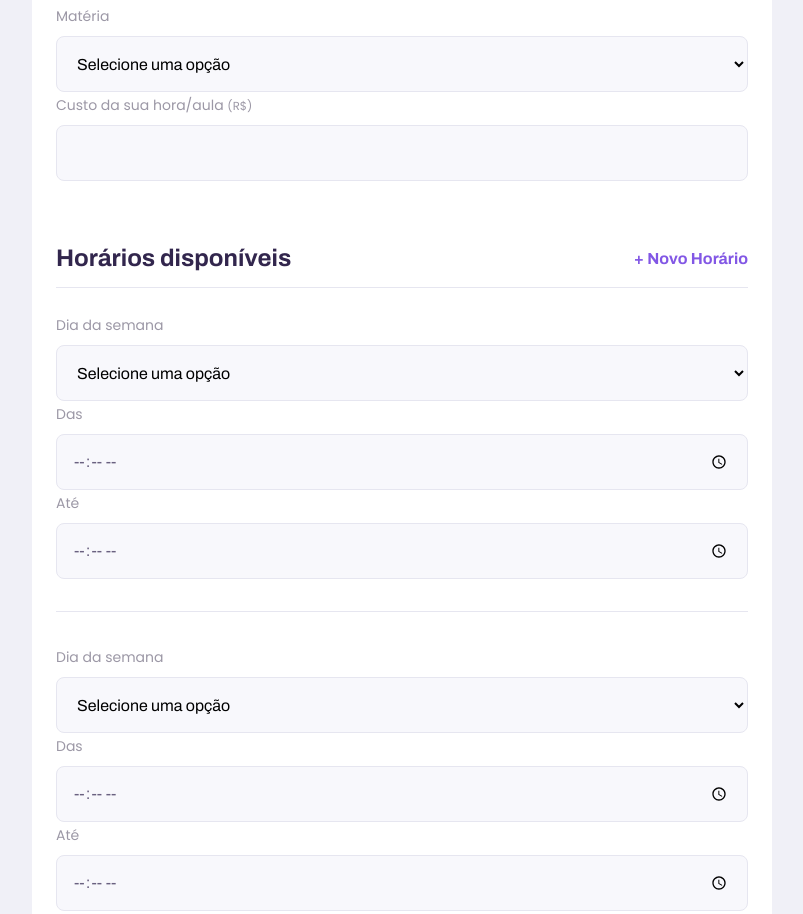
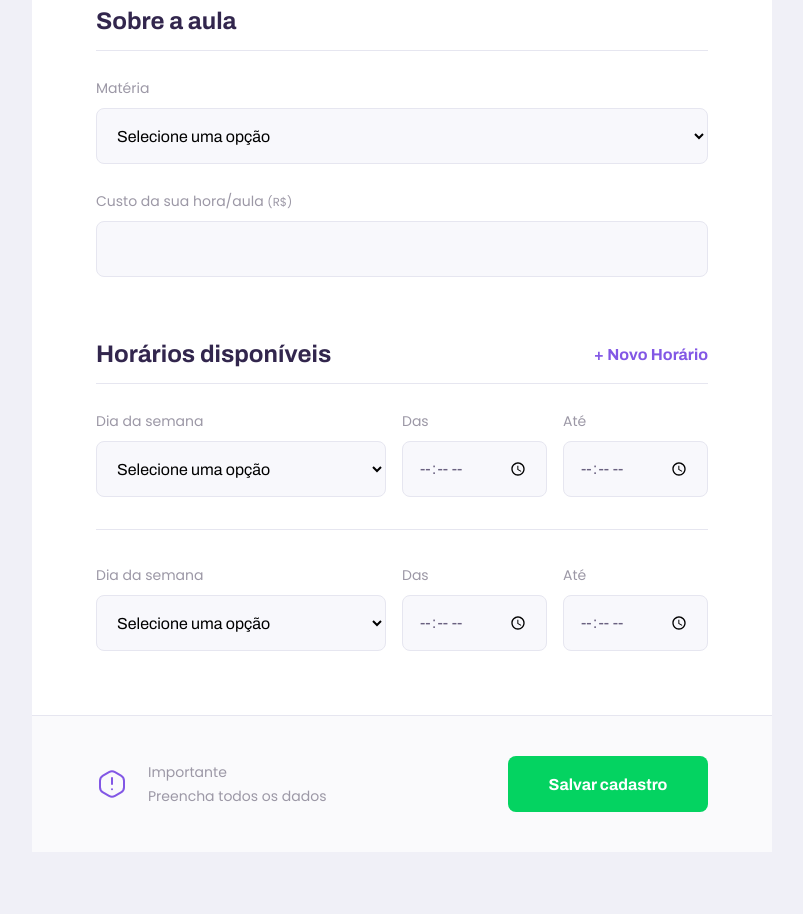
Before and after one commit to william-dvlpr/NLW2, a plain HTML site: page give-classes.html in a window 1280 px wide. Shown: the part 1034-1948 px from the top of the page, without its empty margins (238-1041 px from the left). After the commit the page ends 1886 px from the top, so only its background shows below. Drawn offline with Linux system fonts and the light colour scheme.

Commit message:
page give classes desktop completed

```diff
--- a/give-classes.html
+++ b/give-classes.html
@@ -97,7 +97,7 @@
 
                 </fieldset>
 
-                <fieldset>
+                <fieldset id="schedule-items">
                     <legend>Horários disponíveis
                         <button id="add-time">+ Novo Horário</button>
                     </legend>
--- a/styles/partials/page-give-classes.css
+++ b/styles/partials/page-give-classes.css
@@ -56,8 +56,7 @@
 /*o mesmo conceito se aplica aqui*/
 #page-give-classes .input-block+.input-block,
 #page-give-classes .input-block+.textarea-block,
-#page-give-classes .select-block+.input-block,
-{
+#page-give-classes .select-block+.input-block{
     margin-top: 2.4rem;
 }
 
@@ -108,8 +107,41 @@
     border-top: 1px solid var(--color-line-in-white);
 }
 
-@media (min-width: 700px){
-    #page-give-classes #container{
+@media (min-width: 700px) {
+    #page-give-classes #container {
         max-width: 100vw;
     }
+
+    #page-give-classes .page-header .header-content {
+        margin-bottom: 0;
+    }
+    #page-give-classes main fieldset {
+        padding: 0 64px;
+    }
+
+    .schedule-item {
+        display: grid;
+        grid-template-columns: 2fr 1fr 1fr;
+        column-gap: 1.6rem;
+    }
+
+    /*por causa do grid */
+    #page-give-classes #schedule-items .select-block+.input-block,
+    #page-give-classes #schedule-items  .input-block+.input-block {
+        margin-top: 0;
+
+    }
+
+    #page-give-classes main footer {
+        padding: 40px 64px;
+        display: flex;
+        align-items: center;
+        justify-content: space-between;
+    }
+
+    #page-give-classes main footer button {
+        margin-top: 0;
+        width: 200px;
+    }
+
 }
```
